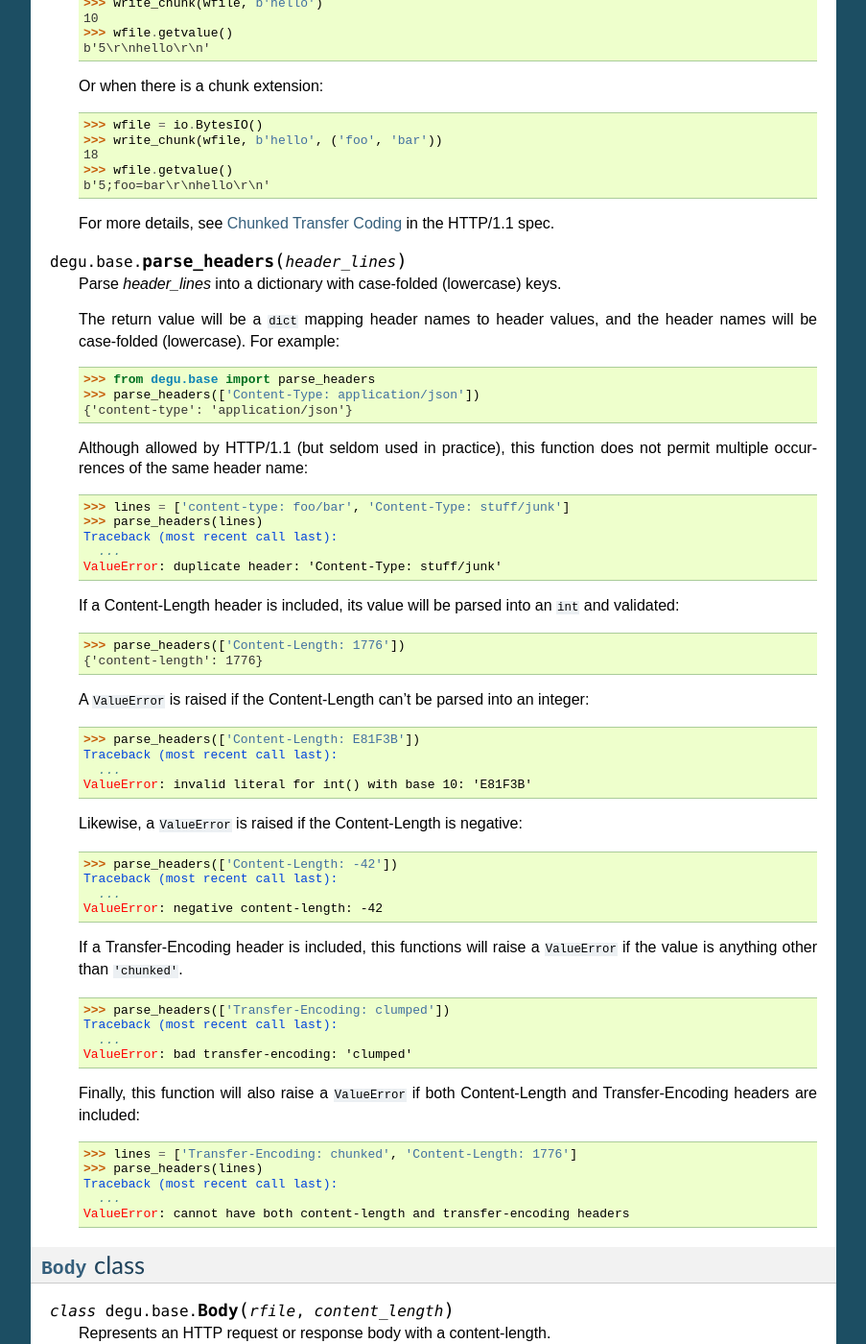
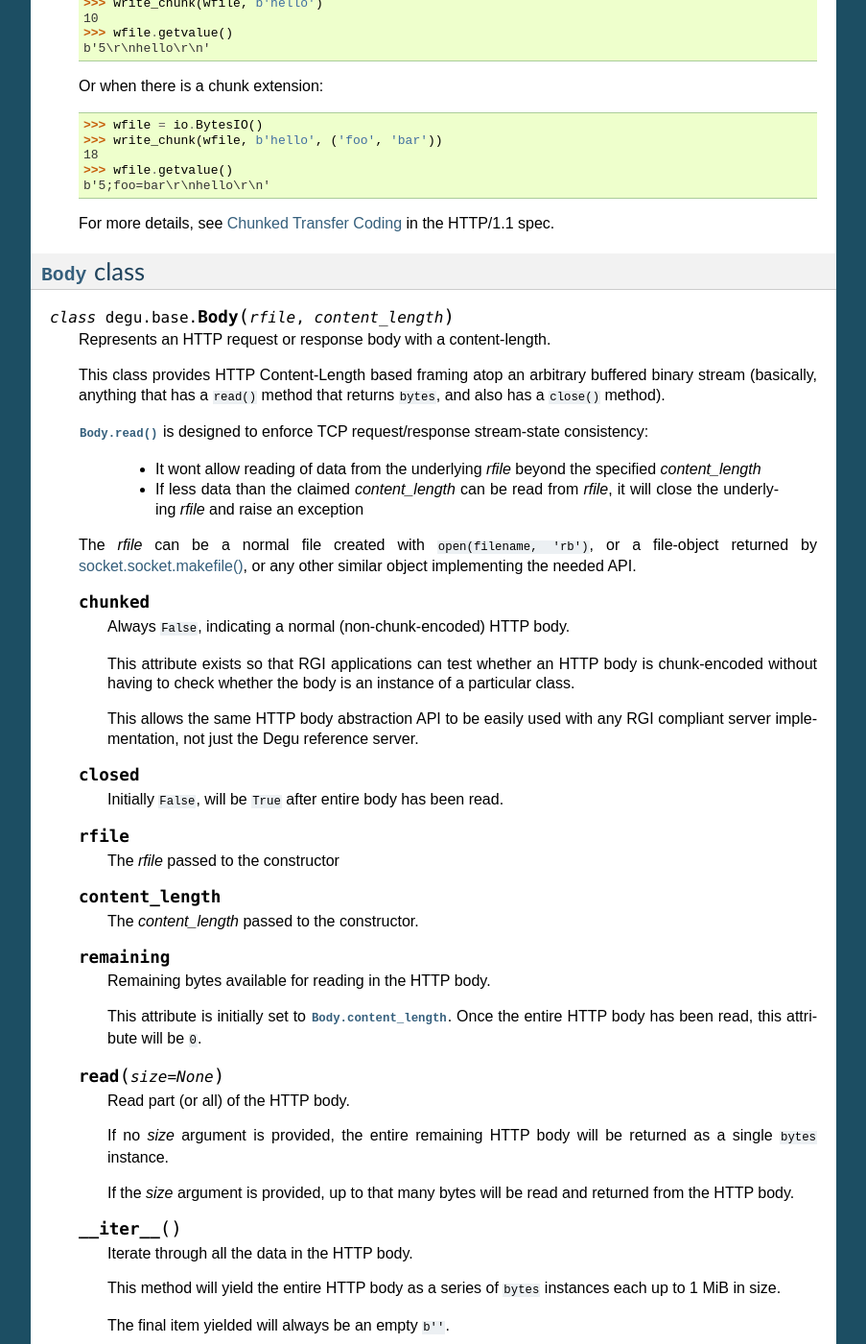
Before and after one commit to json420/degu, a Sphinx documentation site: the page built from doc/degu.base.rst, in a window 1280 px wide and 1400 px high, scrolled down 2002 px. Shown: the whole window at 96% size, without its empty margins (198-1101 px from the left). Built offline with Sphinx 7.4.7, drawn with Linux system fonts in a browser that asks for light colours.

Commit message:
degu.base.rst: remove parse_headers() documentation

```diff
--- a/doc/degu.base.rst
+++ b/doc/degu.base.rst
@@ -146,65 +146,6 @@ Parsing functions
     b'5;foo=bar\r\nhello\r\n'
 
     For more details, see `Chunked Transfer Coding`_ in the HTTP/1.1 spec.
-
-
-.. function:: parse_headers(header_lines)
-
-    Parse *header_lines* into a dictionary with case-folded (lowercase) keys.
-
-    The return value will be a ``dict`` mapping header names to header values,
-    and the header names will be case-folded (lowercase).  For example:
-
-    >>> from degu.base import parse_headers
-    >>> parse_headers(['Content-Type: application/json'])
-    {'content-type': 'application/json'}
-
-    Although allowed by HTTP/1.1 (but seldom used in practice), this function
-    does not permit multiple occurrences of the same header name:
-
-    >>> lines = ['content-type: foo/bar', 'Content-Type: stuff/junk']
-    >>> parse_headers(lines)  # doctest: -IGNORE_EXCEPTION_DETAIL
-    Traceback (most recent call last):
-      ...
-    ValueError: duplicate header: 'Content-Type: stuff/junk'
-
-    If a Content-Length header is included, its value will be parsed into an
-    ``int`` and validated:
-
-    >>> parse_headers(['Content-Length: 1776'])
-    {'content-length': 1776}
-
-    A ``ValueError`` is raised if the Content-Length can't be parsed into an
-    integer:
-
-    >>> parse_headers(['Content-Length: E81F3B'])  # doctest: -IGNORE_EXCEPTION_DETAIL
-    Traceback (most recent call last):
-      ...
-    ValueError: invalid literal for int() with base 10: 'E81F3B'
-
-    Likewise, a ``ValueError`` is raised if the Content-Length is negative:
-
-    >>> parse_headers(['Content-Length: -42'])  # doctest: -IGNORE_EXCEPTION_DETAIL
-    Traceback (most recent call last):
-      ...
-    ValueError: negative content-length: -42
-
-    If a Transfer-Encoding header is included, this functions will raise a
-    ``ValueError`` if the value is anything other than ``'chunked'``.
-
-    >>> parse_headers(['Transfer-Encoding: clumped'])  # doctest: -IGNORE_EXCEPTION_DETAIL
-    Traceback (most recent call last):
-      ...
-    ValueError: bad transfer-encoding: 'clumped'
-
-    Finally, this function will also raise a ``ValueError`` if both
-    Content-Length and Transfer-Encoding headers are included:
-
-    >>> lines = ['Transfer-Encoding: chunked', 'Content-Length: 1776']
-    >>> parse_headers(lines)  # doctest: -IGNORE_EXCEPTION_DETAIL
-    Traceback (most recent call last):
-      ...
-    ValueError: cannot have both content-length and transfer-encoding headers
 
 
 
```
